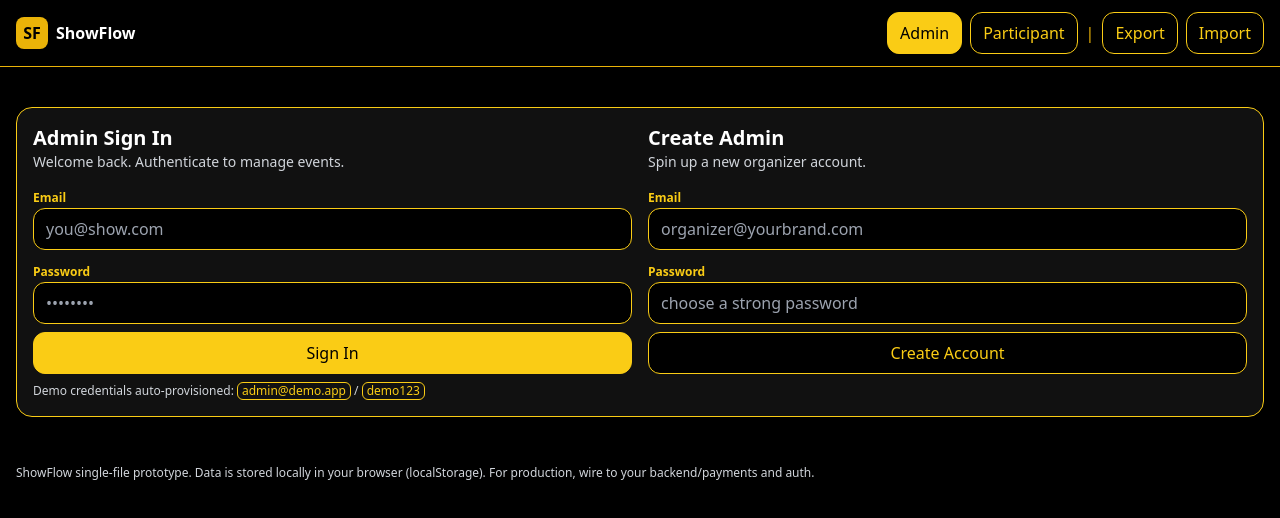
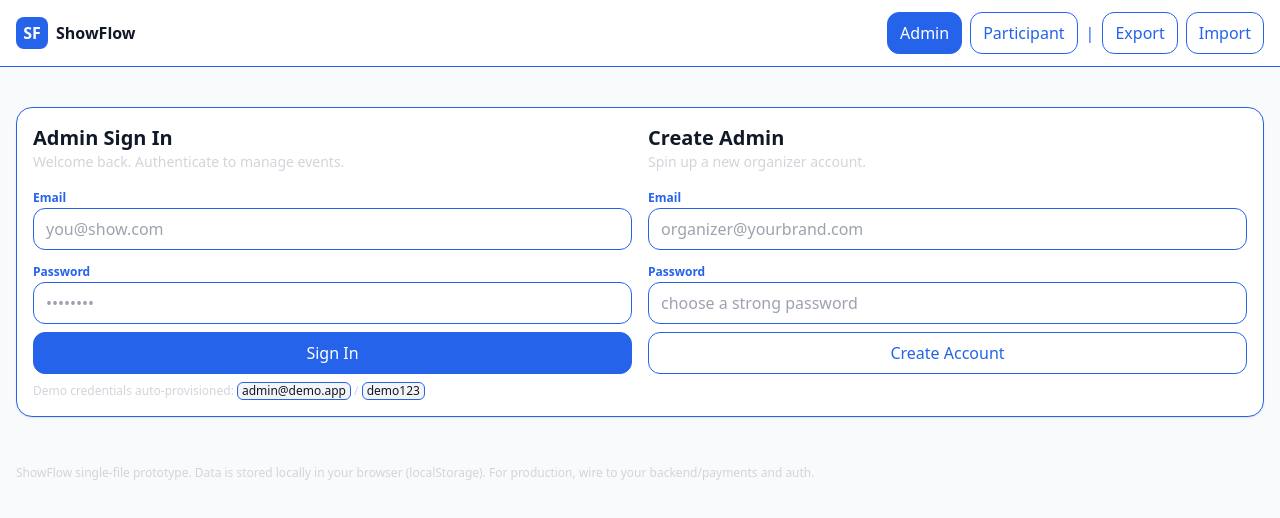
Before and after one commit to ThisismusicEnt/Mic-Night-app, a website: page index.html in a window 1280 px wide. Drawn offline with nearby package versions, Linux system fonts and the light colour scheme.

Commit message:
feat: adopt corporate blue theme

```diff
--- a/index.html
+++ b/index.html
@@ -9,46 +9,46 @@
   <script src="https://cdn.tailwindcss.com"></script>
   <style>
     html, body { height: 100%; }
-    :root { --accent: #facc15; }
-    body { background:#000; color:#fff; }
-    .glass { backdrop-filter: blur(8px); background: rgba(0,0,0,0.6); }
-    .btn { display:inline-flex; align-items:center; justify-content:center; padding:.5rem .75rem; border:1px solid var(--accent); border-radius:.75rem; font-weight:500; transition: box-shadow .2s, border-color .2s, background .2s, color .2s; background:#000; color:var(--accent); cursor:pointer; }
-    .btn:hover { box-shadow:0 1px 2px rgba(250,204,21,.4); background:var(--accent); color:#000; }
-    .btn-primary { background:var(--accent); color:#000; border-color:var(--accent); }
-    .btn-primary:hover { background:#eab308; }
+    :root { --accent: #2563eb; }
+    body { background:#f9fafb; color:#111827; }
+    .glass { backdrop-filter: blur(8px); background: rgba(255,255,255,0.6); }
+    .btn { display:inline-flex; align-items:center; justify-content:center; padding:.5rem .75rem; border:1px solid var(--accent); border-radius:.75rem; font-weight:500; transition: box-shadow .2s, border-color .2s, background .2s, color .2s; background:#fff; color:var(--accent); cursor:pointer; }
+    .btn:hover { box-shadow:0 1px 2px rgba(37,99,235,.4); background:var(--accent); color:#fff; }
+    .btn-primary { background:var(--accent); color:#fff; border-color:var(--accent); }
+    .btn-primary:hover { background:#1e40af; }
     .btn-danger { background:#dc2626; color:#fff; border-color:#b91c1c; }
     .btn-danger:hover { background:#b91c1c; }
-    .card { border:1px solid var(--accent); border-radius:1rem; padding:1rem; background:#111; box-shadow:0 1px 2px rgba(0,0,0,.5); }
+    .card { border:1px solid var(--accent); border-radius:1rem; padding:1rem; background:#fff; box-shadow:0 1px 2px rgba(0,0,0,.1); }
     .grid-2 { display:grid; grid-template-columns:1fr; gap:1rem; }
     .grid-3 { display:grid; grid-template-columns:1fr; gap:1rem; }
     @media (min-width:768px) { .grid-2{grid-template-columns:repeat(2,minmax(0,1fr))} .grid-3{grid-template-columns:repeat(3,minmax(0,1fr))} }
-    .pill { border:1px solid var(--accent); border-radius:9999px; padding:.125rem .5rem; font-size:.75rem; font-weight:600; color:var(--accent); background:#000; }
-    .tab { padding:.5rem .75rem; border:1px solid var(--accent); border-radius:.75rem; background:#000; color:var(--accent); cursor:pointer; transition: background .2s, color .2s; }
-    .tab:hover { background:var(--accent); color:#000; }
-    .tab-active { background:var(--accent); color:#000; border-color:var(--accent); }
-    .input { width:100%; border:1px solid var(--accent); border-radius:.75rem; padding:.5rem .75rem; outline:none; background:#000; color:#fff; }
-    .input:focus { box-shadow:0 0 0 2px rgba(250,204,21,0.3); border-color:var(--accent); }
+    .pill { border:1px solid var(--accent); border-radius:9999px; padding:.125rem .5rem; font-size:.75rem; font-weight:600; color:var(--accent); background:#fff; }
+    .tab { padding:.5rem .75rem; border:1px solid var(--accent); border-radius:.75rem; background:#fff; color:var(--accent); cursor:pointer; transition: background .2s, color .2s; }
+    .tab:hover { background:var(--accent); color:#fff; }
+    .tab-active { background:var(--accent); color:#fff; border-color:var(--accent); }
+    .input { width:100%; border:1px solid var(--accent); border-radius:.75rem; padding:.5rem .75rem; outline:none; background:#fff; color:#111827; }
+    .input:focus { box-shadow:0 0 0 2px rgba(37,99,235,0.3); border-color:var(--accent); }
     .label { font-size:.75rem; font-weight:700; color:var(--accent); }
-    .table { width:100%; font-size:.875rem; border-collapse:collapse; color:#fff; }
+    .table { width:100%; font-size:.875rem; border-collapse:collapse; color:#111827; }
     .table th { text-align:left; color:var(--accent); font-weight:600; border-bottom:1px solid var(--accent); padding:.5rem .25rem; }
-    .table td { border-bottom:1px solid #333; padding:.5rem .25rem; }
-    .kbd { display:inline-block; border:1px solid var(--accent); border-radius:.375rem; padding:0 .25rem; font-size:.75rem; background:#111; color:var(--accent); }
+    .table td { border-bottom:1px solid #ddd; padding:.5rem .25rem; }
+    .kbd { display:inline-block; border:1px solid var(--accent); border-radius:.375rem; padding:0 .25rem; font-size:.75rem; background:#f3f4f6; color:#111827; }
     .divider { height:1px; background:var(--accent); margin:1rem 0; }
     .hidden { display:none !important; }
   </style>
 </head>
-<body class="min-h-full bg-black text-white">
+  <body class="min-h-full bg-gray-50 text-gray-900">
   <!-- Header -->
-  <header class="sticky top-0 z-40 bg-black/90 backdrop-blur border-b border-yellow-500">
+  <header class="sticky top-0 z-40 bg-white/90 backdrop-blur border-b border-blue-600">
     <div class="max-w-7xl mx-auto px-4 py-3 flex flex-col sm:flex-row items-start sm:items-center gap-3">
       <div class="flex items-center gap-2">
-        <div class="w-8 h-8 rounded-lg bg-yellow-500 text-black grid place-items-center font-bold">SF</div>
+        <div class="w-8 h-8 rounded-lg bg-blue-600 text-white grid place-items-center font-bold">SF</div>
         <div class="font-semibold">ShowFlow</div>
       </div>
       <nav class="w-full sm:w-auto flex flex-wrap items-center gap-2 mt-2 sm:mt-0 sm:ml-auto">
         <button id="navAdmin" class="tab">Admin</button>
         <button id="navParticipant" class="tab">Participant</button>
-        <span class="text-yellow-500">|</span>
+        <span class="text-blue-600">|</span>
         <button id="navExport" class="tab" title="Export all data">Export</button>
         <label class="tab cursor-pointer" title="Import a previously exported JSON">
           <input id="importInput" type="file" accept="application/json" class="hidden" />
@@ -60,7 +60,7 @@
 
   <main class="max-w-7xl mx-auto p-4 space-y-6">
     <!-- System banners -->
-    <div id="banner" class="hidden p-3 rounded-xl border border-yellow-500 bg-black text-yellow-500"></div>
+      <div id="banner" class="hidden p-3 rounded-xl border border-blue-600 bg-white text-blue-600"></div>
 
     <!-- Admin Auth -->
     <section id="viewAdminAuth" class="card">
```
